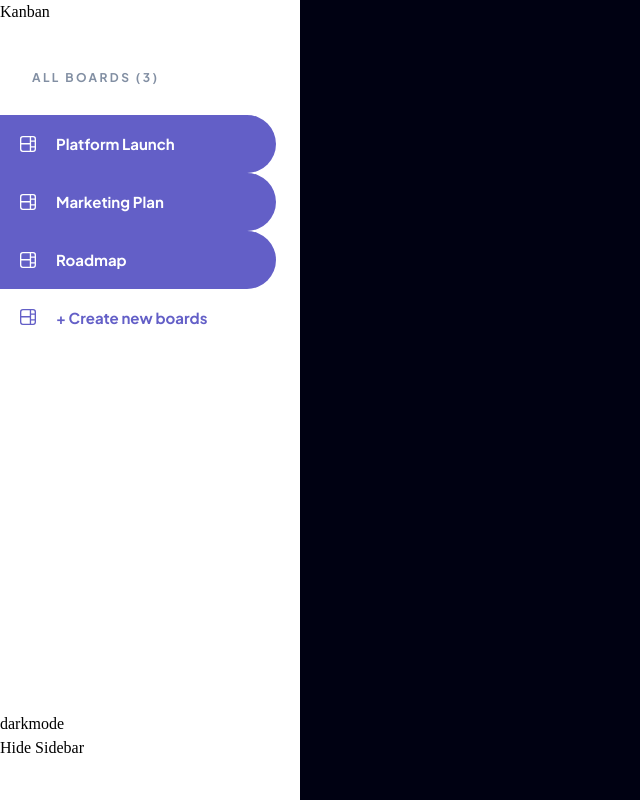
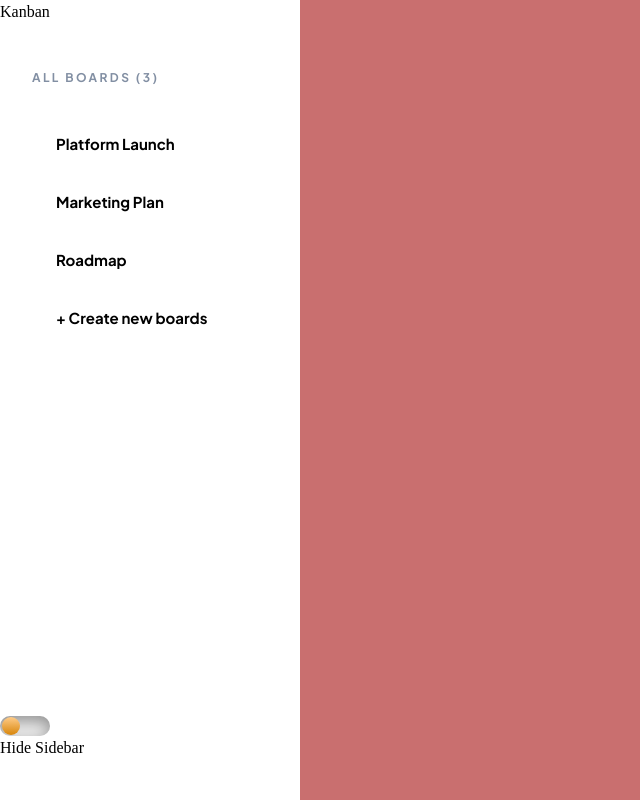
Before and after one commit to BuraYu/kanban_board, a React (Create React App) app: page / in a window 1280 px wide. Shown: the whole page, without its empty margins (0-640 px from the left). Built offline with nearby package versions, Linux system fonts and the light colour scheme.

Commit message:
add darkmode toggle

```diff
--- a/src/App.css
+++ b/src/App.css
@@ -59,6 +59,8 @@ h6 {
   --medium-grayish-blue: #3e3f4e;
 
   --pure-white: #ffffff;
+  --board-background: #ffffff;
+  --white-font: #ffffff;
   --light-background: #f4f7fd;
 
   --almost-black: #000112;
@@ -73,6 +75,19 @@ h6 {
 
   /* Fonts */
   --font-primary: "Plus Jakarta Sans", sans-serif;
+}
+body {
+  --background-color: rgb(201, 111, 111);
+  --color: rgb(0, 0, 0);
+
+  background-color: var(--background-color);
+  color: var(--color);
+}
+
+body.dark-mode {
+  --color: rgb(255, 255, 255);
+  --background-color: rgb(0, 0, 0);
+  --board-background: #2b2c37;
 }
 
 .font-heading-xl {
--- a/src/components/Boards.css
+++ b/src/components/Boards.css
@@ -4,7 +4,7 @@
   height: 100vh;
   max-width: 300px;
   min-width: 250px;
-  background-color: var(--pure-white);
+  background-color: var(--board-background);
 }
 
 .logo {
@@ -28,16 +28,16 @@
 }
 
 .font-heading-m {
-  color: var(--pure-white);
+  /* color: var(--pure-white); */
   transition: 0.3s;
 }
 
 .list-element:hover {
-  background-color: var(--secondary-light-violet);
+  /* background-color: var(--secondary-light-violet); */
 }
 
 .board-image {
-  color: black;
+  /* color: black; */
 }
 
 .board-image:hover {
@@ -51,7 +51,7 @@
   display: flex;
   justify-content: flex-start;
   align-items: center;
-  background-color: var(--primary-blue-violet);
+  /* background-color: var(--primary-blue-violet); */
   padding: 20px;
   gap: 20px;
 }
@@ -61,15 +61,58 @@
   justify-content: start;
   gap: 20px;
   padding: 20px;
-  background-color: #fff;
+  /* background-color: #fff; */
 }
 
 .create-new-board {
-  color: var(--primary-blue-violet);
-  background-color: var(--pure-white);
+  /* color: var(--primary-blue-violet); */
+  /* background-color: var(--pure-white); */
 }
 
+.board-image1 path {
+  /* fill: var(--primary-blue-violet); */
+}
 
-.board-image1 path {
-  fill: var(--primary-blue-violet);
+label {
+  width: 50px;
+  height: 20px;
+  position: relative;
+  display: block;
+  background-color: #ebebeb;
+  border-radius: 200px;
+  box-shadow: inset 0px 5px 15px rgba(0, 0, 0, 0.4),
+    inset 0px -5px 15px rgba(255, 255, 255, 0.4);
+  cursor: pointer;
+  transition: 0.3s;
 }
+
+label:after {
+  content: "";
+  width: 18px;
+  height: 18px;
+  position: absolute;
+  top: 1px;
+  left: 2px;
+  background: linear-gradient(180deg, #ffcc89, #d8860b);
+  border-radius: 18px;
+}
+
+input {
+  width: 0;
+  height: 0;
+  visibility: hidden;
+}
+
+input:checked + label {
+  background: #242424;
+}
+
+input:checked + label:after {
+  left: 49px;
+  transform: translateX(-100%);
+  background: linear-gradient(180deg, #777, #3a3a3a);
+}
+
+label:active:after {
+  width: 26px;
+}
--- a/src/components/Boards.jsx
+++ b/src/components/Boards.jsx
@@ -3,6 +3,7 @@ import "../App.css";
 import { useState } from "react";
 import board from "../assets/icon-board.svg";
 import { ReactComponent as Logo } from "../assets/icon-board.svg";
+import useDarkMode from "./useDarkMode";
 
 const Boards = () => {
   const [boards, setBoards] = useState([
@@ -17,6 +18,7 @@ const Boards = () => {
     },
   ]);
 
+  const [darkMode, toggleDarkMode] = useDarkMode();
   return (
     <div className="boards--container">
       <div className="logo">Kanban</div>
@@ -43,7 +45,13 @@ const Boards = () => {
           </div>
         </div>
         <div className="sidebar-control">
-          <div className="dark-mode">darkmode</div>
+          {/* <div className="dark-mode">darkmode</div> */}
+          <input
+            type="checkbox"
+            id="darkmode-toggle"
+            onClick={() => toggleDarkMode()}
+          />
+          <label for="darkmode-toggle"></label>
           <span className="hide-sidebar-label">Hide Sidebar</span>
         </div>
       </div>
--- a/src/components/useDarkMode.jsx
+++ b/src/components/useDarkMode.jsx
@@ -1,6 +1,6 @@
 import { useEffect, useState } from "react";
 
-export default function useDarkMode() {
+function useDarkMode() {
   const [darkMode, setDarkMode] = useState(
     localStorage.getItem("theme") === "dark" ? true : false
   );
@@ -21,3 +21,6 @@ export default function useDarkMode() {
 
   return [darkMode, toggleDarkMode];
 }
+
+
+export default useDarkMode;
```
